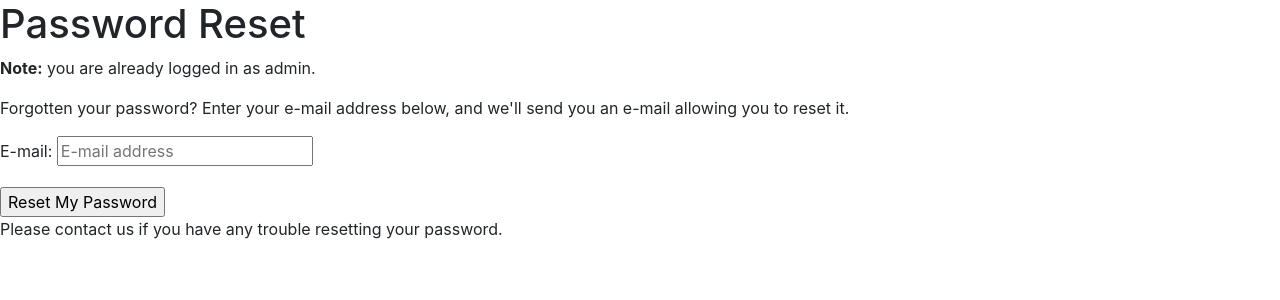
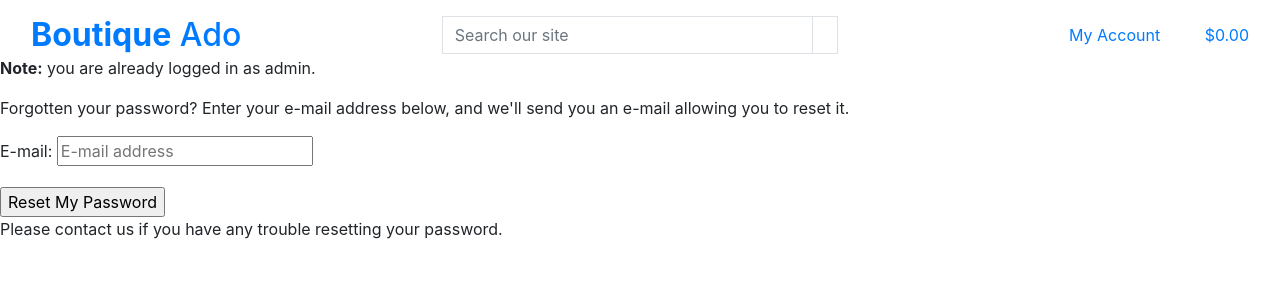
Before and after one commit to satogako/boutique_ado_v1, a Django app: page /accounts/password/reset/ in a window 1280 px wide. Shown: the top 300 px of the page. Run offline with Django 3.2, Linux system fonts and the light colour scheme; a user stored in the database is signed in; some libraries are stand-ins or nearby versions.

Commit message:
Add  media and static folders, add code to base.html, index.html and base.css

```diff
--- a/templates/base.html
+++ b/templates/base.html
@@ -2,6 +2,7 @@
 
 <!doctype html>
 <html lang="en">
+
 <head>
 
   {% block meta %}
@@ -14,16 +15,23 @@
   {% endblock %}
 
   {% block corecss %}
-        <link rel="stylesheet" href="https://stackpath.bootstrapcdn.com/bootstrap/4.4.1/css/bootstrap.min.css" integrity="sha384-Vkoo8x4CGsO3+Hhxv8T/Q5PaXtkKtu6ug5TOeNV6gBiFeWPGFN9MuhOf23Q9Ifjh" crossorigin="anonymous">
+  <link rel="stylesheet" href="https://stackpath.bootstrapcdn.com/bootstrap/4.4.1/css/bootstrap.min.css"
+    integrity="sha384-Vkoo8x4CGsO3+Hhxv8T/Q5PaXtkKtu6ug5TOeNV6gBiFeWPGFN9MuhOf23Q9Ifjh" crossorigin="anonymous">
   {% endblock %}
 
   {% block extra_css %}
   {% endblock %}
 
   {% block corejs %}
-        <script src="https://code.jquery.com/jquery-3.4.1.slim.min.js" integrity="sha384-J6qa4849blE2+poT4WnyKhv5vZF5SrPo0iEjwBvKU7imGFAV0wwj1yYfoRSJoZ+n" crossorigin="anonymous"></script>
-        <script src="https://cdn.jsdelivr.net/npm/popper.js@1.16.0/dist/umd/popper.min.js" integrity="sha384-Q6E9RHvbIyZFJoft+2mJbHaEWldlvI9IOYy5n3zV9zzTtmI3UksdQRVvoxMfooAo" crossorigin="anonymous"></script>
-        <script src="https://stackpath.bootstrapcdn.com/bootstrap/4.4.1/js/bootstrap.min.js" integrity="sha384-wfSDF2E50Y2D1uUdj0O3uMBJnjuUD4Ih7YwaYd1iqfktj0Uod8GCExl3Og8ifwB6" crossorigin="anonymous"></script>
+  <script src="https://code.jquery.com/jquery-3.4.1.slim.min.js"
+    integrity="sha384-J6qa4849blE2+poT4WnyKhv5vZF5SrPo0iEjwBvKU7imGFAV0wwj1yYfoRSJoZ+n"
+    crossorigin="anonymous"></script>
+  <script src="https://cdn.jsdelivr.net/npm/popper.js@1.16.0/dist/umd/popper.min.js"
+    integrity="sha384-Q6E9RHvbIyZFJoft+2mJbHaEWldlvI9IOYy5n3zV9zzTtmI3UksdQRVvoxMfooAo"
+    crossorigin="anonymous"></script>
+  <script src="https://stackpath.bootstrapcdn.com/bootstrap/4.4.1/js/bootstrap.min.js"
+    integrity="sha384-wfSDF2E50Y2D1uUdj0O3uMBJnjuUD4Ih7YwaYd1iqfktj0Uod8GCExl3Og8ifwB6"
+    crossorigin="anonymous"></script>
   {% endblock %}
 
   {% block extra_js %}
@@ -31,8 +39,71 @@
 
   <title>Boutique Ado {% block extra_title %}{% endblock %}</title>
 </head>
+
 <body>
-    <header class="container-fluid fixed-top"></header>
+  <header class="container-fluid fixed-top">
+    <div id="topnav" class="row bg-white pt-lg-2 d-none d-lg-flex">
+      <div class="col-12 col-lg-4 my-auto py-1 py-lg-0 text-center text-lg-left">
+        <a href="{% url 'home' %}" class="nav-link main-logo-link">
+          <h2 class="logo-font text-black my-0"><strong>Boutique</strong> Ado</h2>
+        </a>
+      </div>
+      <div class="col-12 col-lg-4 my-auto py-1 py-lg-0">
+        <form method="GET" action="">
+          <div class="input-group w-100">
+            <input class="form-control border border-black rounded-0" type="text" name="q"
+              placeholder="Search our site">
+            <div class="input-group-append">
+              <button class="form-control btn btn-black border border-black rounded-0" type="submit">
+                <span class="icon">
+                  <i class="fas fa-search"></i>
+                </span>
+              </button>
+            </div>
+          </div>
+        </form>
+      </div>
+      <div class="col-12 col-lg-4 my-auto py-1 py-lg-0">
+        <ul class="list-inline list-unstyled text-center text-lg-right my-0">
+          <li class="list-inline-item dropdown">
+            <a class="text-black nav-link" href="#" id="user-options" data-toggle="dropdown" aria-haspopup="true"
+              aria-expanded="false">
+              <div class="text-center">
+                <div><i class="fas fa-user fa-lg"></i></div>
+                <p class="my-0">My Account</p>
+              </div>
+            </a>
+            <div class="dropdown-menu border-0" aria-labelledby="user-options">
+              {% if request.user.is_authenticated %}
+              {% if request.user.is_superuser %}
+              <a href="" class="dropdown-item">Product Management</a>
+              {% endif %}
+              <a href="" class="dropdown-item">My Profile</a>
+              <a href="{% url 'account_logout' %}" class="dropdown-item">Logout</a>
+              {% else %}
+              <a href="{% url 'account_signup' %}" class="dropdown-item">Register</a>
+              <a href="{% url 'account_login' %}" class="dropdown-item">Login</a>
+              {% endif %}
+            </div>
+          </li>
+          <li class="list-inline-item">
+            <a class="{% if grand_total %}text-info font-weight-bold{% else %}text-black{% endif %} nav-link" href="">
+              <div class="text-center">
+                <div><i class="fas fa-shopping-bag fa-lg"></i></div>
+                <p class="my-0">
+                  {% if grand_total %}
+                  ${{ grand_total|floatformat:2 }}
+                  {% else %}
+                  $0.00
+                  {% endif %}
+                </p>
+              </div>
+            </a>
+          </li>
+        </ul>
+      </div>
+    </div>
+  </header>
 
   {% if messages %}
   <div class="message-container"></div>
@@ -49,4 +120,5 @@
 
 
 </body>
+
 </html>
```
Also changed, not shown: home/templates/home/index.html (+22 -1 lines), static/css/base.css (added, +85 -0 lines), db.sqlite3, media/homepage_background_cropped.jpg (added). Lines whose indentation alone changed are shown as unchanged.
